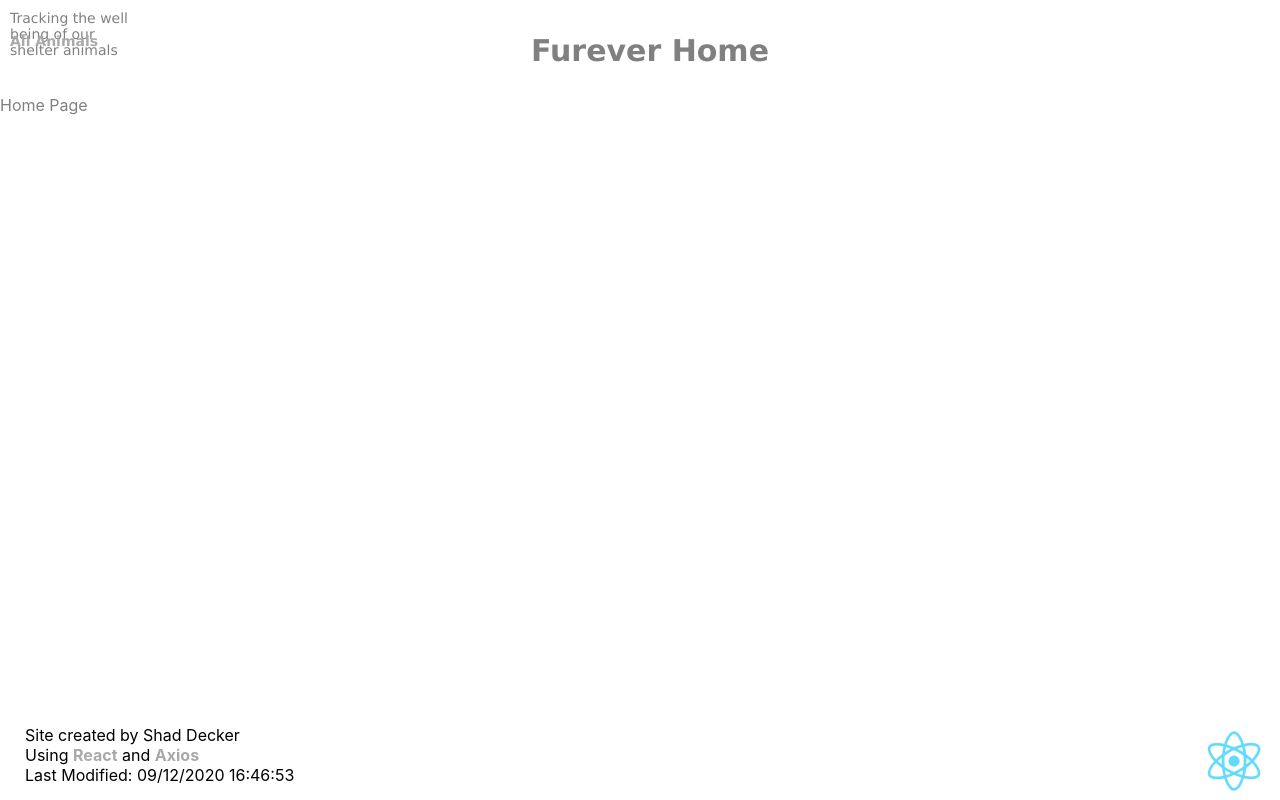
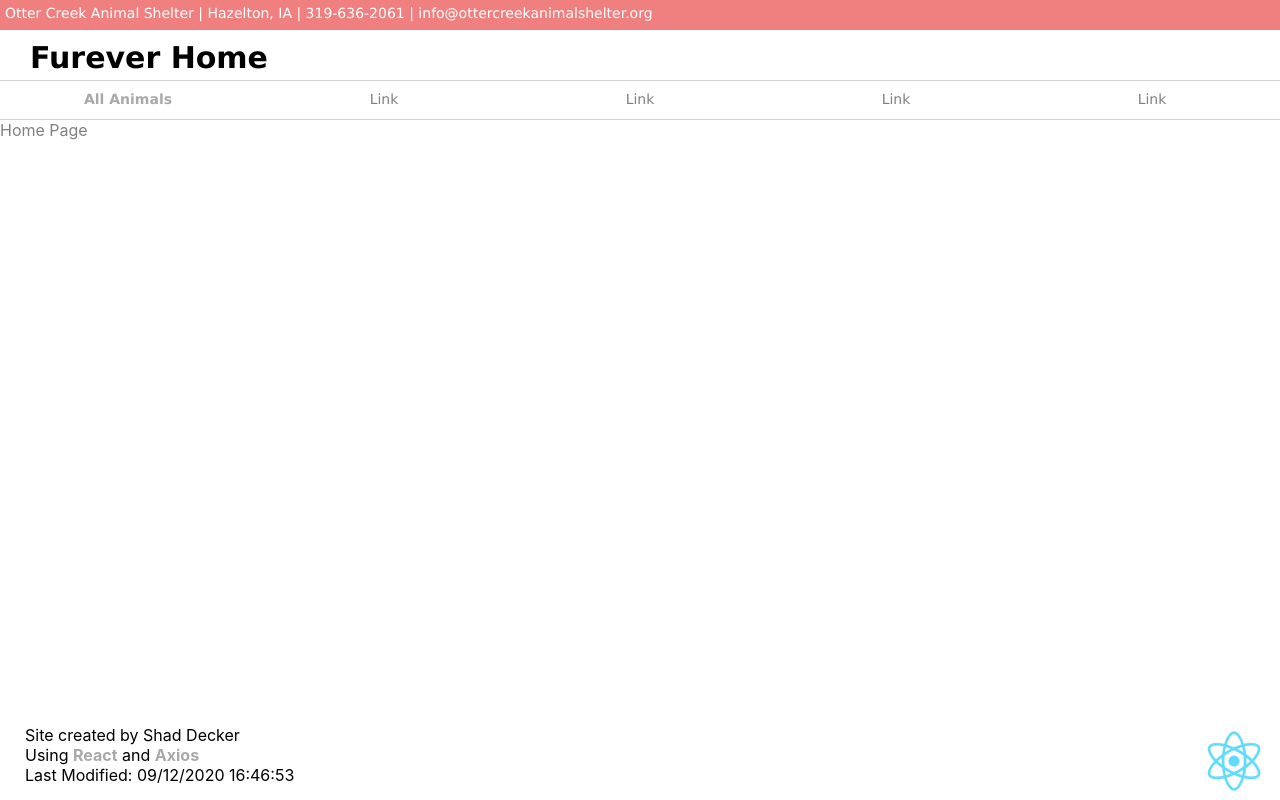
Before and after one commit to shaddecker/furever-home-frontend, a React (Create React App) app: page / in a window 1280 px wide. Built offline with nearby package versions, Linux system fonts and the light colour scheme; no server answers; the HTML template or start-up script is replaced by a standard one.

Commit message:
adding detail page

```diff
--- a/src/App.css
+++ b/src/App.css
@@ -5,6 +5,7 @@ body{
   margin: 0px;
   padding: 0px;
   background-color: white;
+  color: black;
 }
 .navContainer{
   color: grey;
@@ -14,72 +15,95 @@ body{
 .nav{
   font-family: Verdana, Geneva, Tahoma, sans-serif;
   font-size: 14px;
-  height:75px;
   width: 100%;
   background-color: white;
   display: grid;
-  grid-template-rows: 23px 23px 23px 23px;
-  grid-template-columns: 10% 10% 10% 40% 10% 10% 10%;
-  padding: 10px;
+  grid-template-rows: 30px 50px 40px;
+  grid-template-columns: 20% 20% 20% 20% 20%;
 }
 .navtop{
   grid-row-start: 1;
   grid-row-end: 1;
   grid-column-start: 1;
-  grid-column-end: 7;
-  background-color: darkgrey;
+  grid-column-end: 6;
+  background-color: lightcoral;
+  color: white;
+  border: none;
+  text-align: left;
+  padding-top: 5px;
+  padding-left: 5px;
+  border: none;
 }
-.nav1{
+.navTitle{
   grid-row-start: 2;
+  grid-row-end: 2;
+  grid-column-start: 1;
+  grid-column-end: 6;
+  font-size: 30px;
+  font-weight: bold;
+  text-align: left;
+  border: none;
+  padding-left: 30px;
+  padding-top: 10px;
+  color:black;
+}
+.nav2{
+  grid-row-start: 3;
   grid-row-end: 3;
   grid-column-start: 1;
   grid-column-end: 1;
+  padding-top: 10px;
+  padding-bottom: 10px;
+  border-top: lightgrey 1px solid;
+  border-bottom: lightgrey 1px solid;
+  text-align: center;
 
 }
-.nav2{
-  grid-row-start: 2;
+.nav3{
+  grid-row-start: 3;
   grid-row-end: 3;
   grid-column-start: 2;
   grid-column-end: 2;
-
+  padding-top:10px;
+  padding-bottom: 10px;
+  border-top: lightgrey 1px solid;
+  border-bottom: lightgrey 1px solid;
+  text-align: center;
 }
-.nav3{
-  grid-row-start: 2;
+.nav4{
+  grid-row-start: 3;
   grid-row-end: 3;
   grid-column-start: 3;
   grid-column-end: 3;
-
+  padding-top:10px;
+  padding-bottom: 10px;
+  border-top: lightgrey 1px solid;
+  border-bottom: lightgrey 1px solid;
+  text-align: center;
 }
-.navTitle{
-  grid-row-start: 2;
+.nav5{
+  grid-row-start: 3;
   grid-row-end: 3;
   grid-column-start: 4;
   grid-column-end: 4;
-  font-size: 30px;
-  font-weight: bold;
+  padding-top:10px;
+  padding-bottom: 10px;
+  border-top: lightgrey 1px solid;
+  border-bottom: lightgrey 1px solid;
+  text-align: center;
+}
+.nav6{
+  grid-row-start: 3;
+  grid-row-end: 3;
+  grid-column-start: 5;
+  grid-column-end: 5;
+  padding-top:10px;
+  padding-bottom: 10px;
+  border-top: lightgrey 1px solid;
+  border-bottom: lightgrey 1px solid;
   text-align: center;
 }
 
-.nav5{
-  grid-row-start: 2;
-  grid-row-end: 3;
-  grid-column-start: 5;
-  grid-column-end: 5;
-}
-.nav6{
-  grid-row-start: 2;
-  grid-row-end: 3;
-  grid-column-start: 6;
-  grid-column-end: 6;
-
-}
-.nav7{
-  grid-row-start: 2;
-  grid-row-end: 3;
-  grid-column-start: 7;
-  grid-column-end: 7;
-
-}
 
 
 .container{
--- a/src/App.js
+++ b/src/App.js
@@ -1,6 +1,6 @@
 import React,{Component} from 'react';
 import './App.css';
-import { Route, Switch } from "react-router-dom";
+import { Route, Switch, Redirect } from "react-router-dom";
 import Home from "./Home.js";
 import Header from "./Header.js";
 import Footer from "./Footer.js";
@@ -69,6 +69,7 @@ class App extends Component {
   //     });
   // };
 
+
   render(){
     return (
       <div>
@@ -81,6 +82,8 @@ class App extends Component {
 
             {/* <Route exact path="/" component={() => <AllAnimals artists = {this.state.animals} addArtist={this.addArtist} />} />
             <Route path="/artists/:id" component={(routerProps) => <ArtistDetail {...routerProps} artists = {this.state.artists} addSong={this.addSong}/>} /> */}
+            <Route path="/*" render={() => <Redirect to="/" />} />
+
           </Switch>
         </main>
         <Footer />
--- a/src/Header.js
+++ b/src/Header.js
@@ -6,19 +6,19 @@ import './App.css';
 
 const Header = () => {
   return (
+    <nav>
     <div className="navContainer">
-      <nav className="nav">
-        <div className="navtopv">Tracking the well being of our shelter animals</div>
-        <div className="nav1"><Link to='/animals'>All Animals</Link></div>
-        <div className="nav2"></div>
-        <div className="nav3"></div>
+      <div className="nav">
+        <div className="navtop">Otter Creek Animal Shelter | Hazelton, IA | 319-636-2061 | info@ottercreekanimalshelter.org</div>
         <div className="navTitle">Furever Home</div>
-        <div className="nav4"></div>
-        <div className="nav5"></div>
-        <div className="nav6"></div>
-        <div className="nav7"></div>
-      </nav>
+        <div className="nav2"><Link to='/animals'>All Animals</Link></div>
+        <div className="nav3">Link</div>
+        <div className="nav4">Link</div>
+        <div className="nav5">Link</div>
+        <div className="nav6">Link</div>
+      </div>
     </div>
+    </nav>
   )
 }
 
--- a/src/Home.js
+++ b/src/Home.js
@@ -1,5 +1,4 @@
 import React from 'react';
-import {Link} from 'react-router-dom'
 import './App.css';
 
 
```
